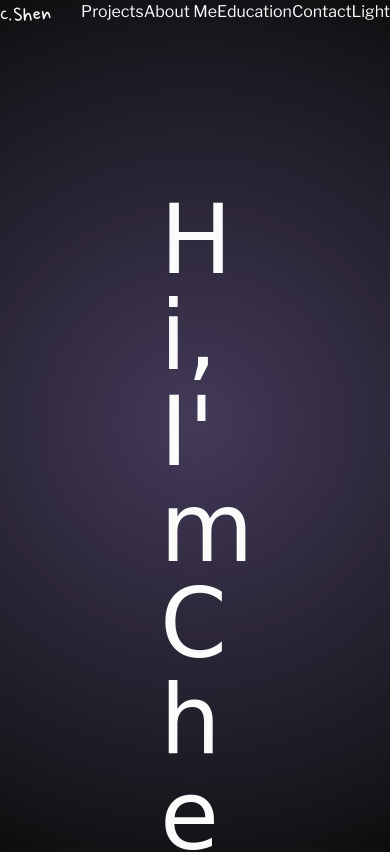
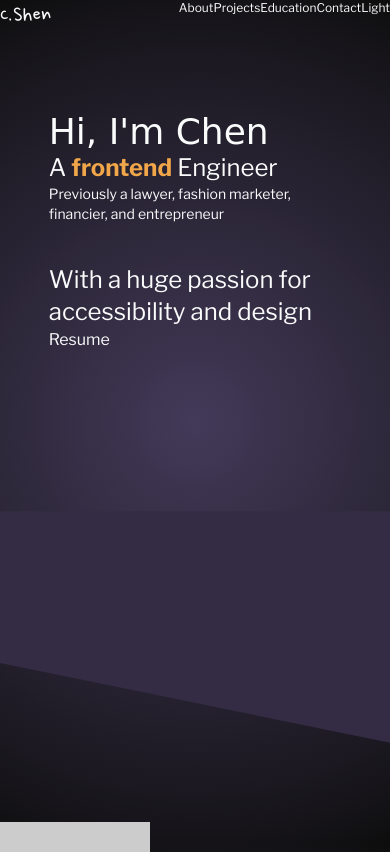
Before and after one commit to ChTiSh/ChTiSh.github.io, a React (Create React App) app in the folder my-app/: page / in a window 390 px wide. Shown: the top 852 px of the page. Built offline with nearby package versions, Linux system fonts and the light colour scheme; a web font is replaced by a local one.

Commit message:
add basic responsive framework

```diff
--- a/my-app/src/App.js
+++ b/my-app/src/App.js
@@ -11,10 +11,10 @@ function App() {
           <div className="logo nav-left">
             <a href="#home"><button className='font-logo text-2xl'>C.Shen</button></a>
           </div>
-          <div className="logo nav-right flex justify-evenly">
-            <ul className='flex justify-evenly'>
+          <div className="logo nav-right flex justify-evenly text-xs desktop:text-xl">
+            <ul className='flex justify-evenly '>
+              <li><a href="#aboutme">About</a></li>
               <li><a href="#projects">Projects</a></li>
-              <li><a href="#aboutme">About Me</a></li>
               <li><a href="#education">Education</a></li>
               <li><a href="#contact">Contact</a></li>
             </ul>
@@ -28,14 +28,14 @@ function App() {
       {/* The <main> element contains the main content of the web page. */}
       <main className="App-main">
         <section id='home'>
-          <div className='my-40 mx-40'>
+          <div className='my-20 desktop:my-40 m-auto w-3/4'>
             <div className='intro-top'>
-              <h1 className='font-accent text-8xl'>Hi, I'm Chen</h1>
-              <h2 className='text-6xl'>A <strong className='text-accent'>frontend</strong> Engineer</h2>
-              <h4 className='text-2xl'>Previously a lawyer, fashion marketer, financier, and entrepreneur</h4>
+              <h1 className='font-accent text-4xl desktop:text-8xl'>Hi, I'm Chen</h1>
+              <h2 className='text-2xl desktop:text-6xl'>A <strong className='text-accent'>frontend</strong> Engineer</h2>
+              <h4 className='text-sm desktop:text-2xl'>Previously a lawyer, fashion marketer, financier, and entrepreneur</h4>
             </div>
-            <div className='intro-bottom my-40'>
-              <h2 className='text-6xl'>With a huge passion for accessibility and design</h2>
+            <div className='intro-bottom my-10 desktop:my-40'>
+              <h2 className='text-2xl desktop:text-6xl'>With a huge passion for accessibility and design</h2>
               <button>Resume</button>
             </div>
           </div>
--- a/my-app/tailwind.config.js
+++ b/my-app/tailwind.config.js
@@ -15,7 +15,10 @@ module.exports = {
         'accent': ['Nanum Brush Script', 'Comic Sans MS', 'Brush Script MT', 'Lucida Handwriting', 'cursive'],
         'logo': ['Nanum Pen Script', 'Comic Sans MS', 'Brush Script MT', 'Lucida Handwriting', 'cursive']
       },
-
+      screens: {
+        'tablet': '640px',
+        'desktop': '1280px',
+      },
     },
   },
   plugins: [],
```
